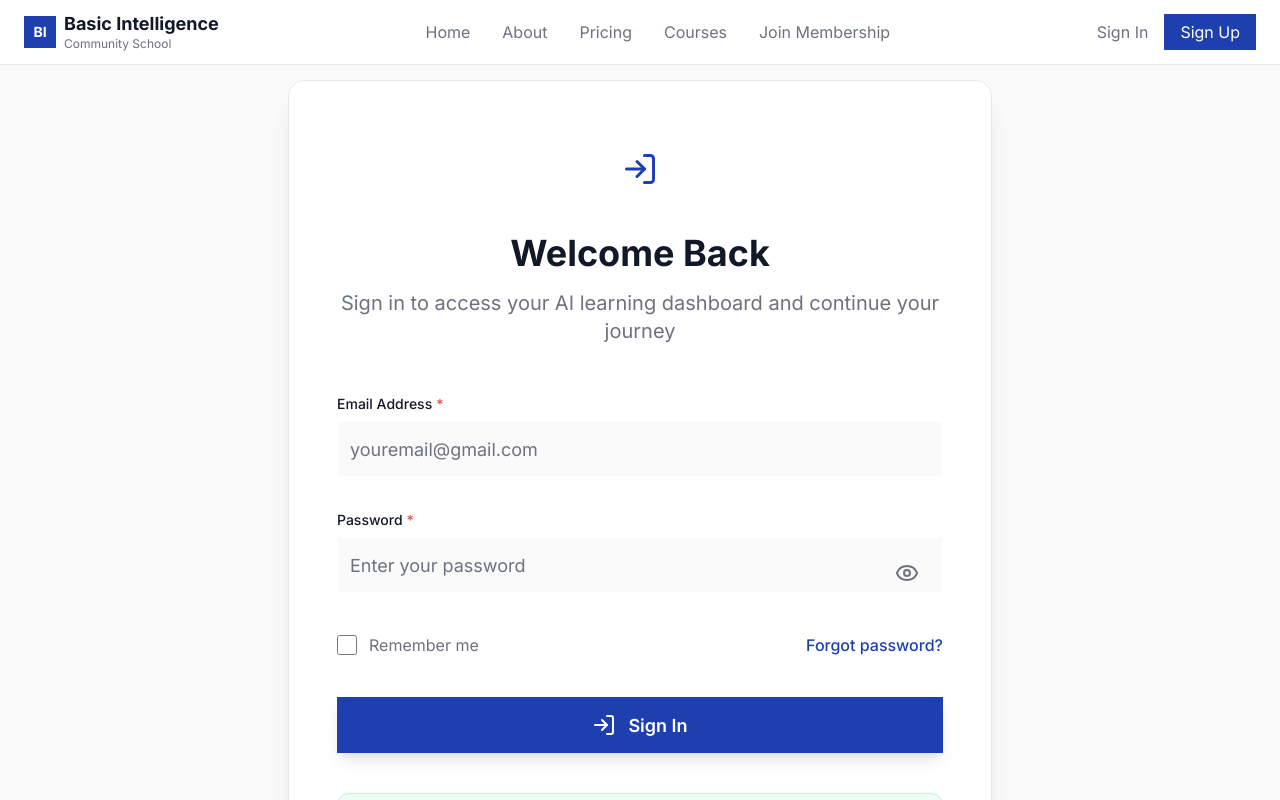
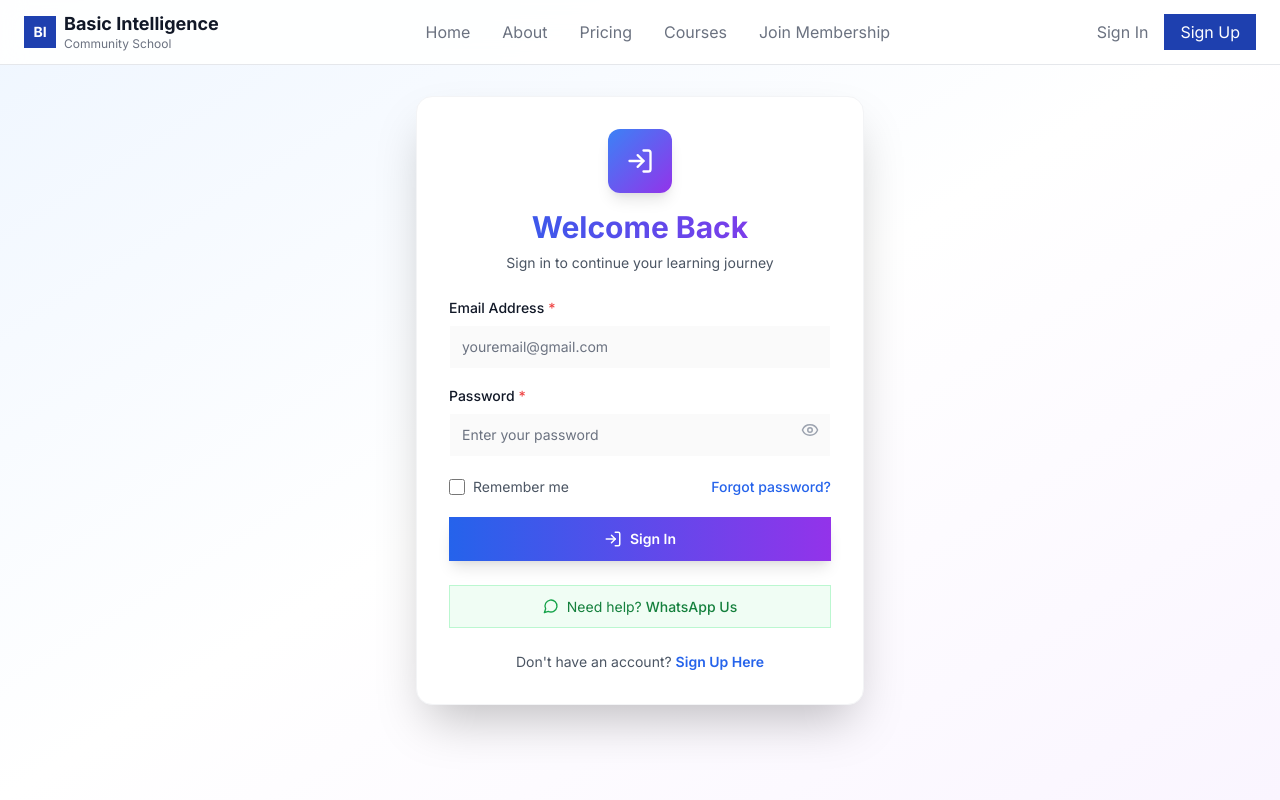
Before and after one commit to Bukassi600104/Basic-Intelligence-AI-School, a React (Vite) app: page /signin in a window 1280 px wide. Shown: the top 800 px of the page. Built offline with nearby package versions, Linux system fonts and the light colour scheme; no server answers.

Commit message:
Redesign sign-in page: compact, stylish layout with animations and fix redirect issue

```diff
--- a/src/pages/auth/SignInPage.jsx
+++ b/src/pages/auth/SignInPage.jsx
@@ -94,15 +94,16 @@ const SignInPage = () => {
 
       if (signInError) {
         setError(signInError);
+        setLoading(false);
         return;
       }
 
-      // Sign in successful - user will be redirected by useEffect
-      // The useEffect above will handle role-based redirection
+      // Sign in successful - keep loading true until redirect happens
+      // The useEffect will handle the redirect based on user role
+      console.log('Sign in successful, waiting for profile to load and redirect...');
 
     } catch (error) {
       setError('Sign in failed. Please try again.');
-    } finally {
       setLoading(false);
     }
   };
@@ -124,51 +125,50 @@ const SignInPage = () => {
   };
 
   return (
-    <div className="min-h-screen bg-gradient-to-br from-primary/5 via-background to-secondary/5">
+    <div className="min-h-screen bg-gradient-to-br from-blue-50 via-white to-purple-50 flex items-center justify-center py-12 px-4 sm:px-6 lg:px-8">
       <PublicHeader />
 
-      <main className="pt-20 pb-16">
-        <div className="max-w-3xl mx-auto px-4 lg:px-8">
-          {/* Enhanced Card Container - Much Wider */}
-          <div className="bg-card border border-border rounded-2xl p-10 lg:p-12 shadow-xl backdrop-blur-sm bg-white/95">
-            {/* Enhanced Header */}
-            <div className="text-center mb-12">
-              <div className="flex justify-center mb-6">
-                <div className="w-20 h-20 bg-primary/10 rounded-2xl flex items-center justify-center">
-                  <Icon name="LogIn" size={36} className="text-primary" />
+      <div className="max-w-md w-full space-y-8 animate-fadeIn">
+        {/* Compact Card Container */}
+        <div className="bg-white rounded-2xl shadow-2xl p-8 border border-gray-100 transform transition-all duration-300 hover:shadow-3xl">
+          {/* Compact Header */}
+          <div className="text-center mb-6">
+            <div className="flex justify-center mb-4">
+              <div className="w-16 h-16 bg-gradient-to-br from-blue-500 to-purple-600 rounded-xl flex items-center justify-center shadow-lg transform transition-transform hover:scale-110">
+                <Icon name="LogIn" size={28} className="text-white" />
               </div>
             </div>
-              <h1 className="text-4xl font-bold text-foreground mb-4">
+            <h1 className="text-3xl font-bold bg-gradient-to-r from-blue-600 to-purple-600 bg-clip-text text-transparent mb-2">
               Welcome Back
             </h1>
-              <p className="text-xl text-muted-foreground max-w-2xl mx-auto">
-                Sign in to access your AI learning dashboard and continue your journey
+            <p className="text-sm text-gray-600">
+              Sign in to continue your learning journey
             </p>
           </div>
 
-            {/* Enhanced Success Message */}
+          {/* Success Message */}
           {successMessage && (
-              <div className="mb-10 p-5 bg-green-50 border border-green-200 rounded-xl">
-                <div className="flex items-center space-x-4">
-                  <Icon name="CheckCircle" size={24} className="text-green-600 flex-shrink-0" />
-                  <span className="text-green-600 text-base font-medium">{successMessage}</span>
+            <div className="mb-4 p-3 bg-green-50 border border-green-200 rounded-lg animate-slideDown">
+              <div className="flex items-center space-x-2">
+                <Icon name="CheckCircle" size={18} className="text-green-600 flex-shrink-0" />
+                <span className="text-green-700 text-sm">{successMessage}</span>
               </div>
             </div>
           )}
 
-            {/* Enhanced Error Message */}
+          {/* Error Message */}
           {error && (
-              <div className="mb-10 p-5 bg-red-50 border border-red-200 rounded-xl">
-                <div className="flex items-center space-x-4">
-                  <Icon name="AlertCircle" size={24} className="text-red-600 flex-shrink-0" />
-                  <span className="text-red-600 text-base font-medium">{error}</span>
+            <div className="mb-4 p-3 bg-red-50 border border-red-200 rounded-lg animate-slideDown">
+              <div className="flex items-center space-x-2">
+                <Icon name="AlertCircle" size={18} className="text-red-600 flex-shrink-0" />
+                <span className="text-red-700 text-sm">{error}</span>
               </div>
             </div>
           )}
 
-            {/* Enhanced Sign In Form */}
-            <form onSubmit={handleSubmit} className="space-y-10">
-              <div className="grid grid-cols-1 lg:grid-cols-1 gap-8">
+          {/* Compact Sign In Form */}
+          <form onSubmit={handleSubmit} className="space-y-5">
+            <div className="space-y-4">
               <Input
                 label="Email Address"
                 name="email"
@@ -178,7 +178,7 @@ const SignInPage = () => {
                 onChange={handleInputChange}
                 placeholder="youremail@gmail.com"
                 disabled={loading}
-                  className="text-lg h-14"
+                className="h-11 text-sm"
               />
 
               <div className="relative">
@@ -191,28 +191,28 @@ const SignInPage = () => {
                   onChange={handleInputChange}
                   placeholder="Enter your password"
                   disabled={loading}
-                    className="text-lg h-14 pr-14"
+                  className="h-11 text-sm pr-12"
                 />
                 <button
                   type="button"
                   onClick={() => setShowPassword(!showPassword)}
-                    className="absolute right-4 top-11 text-muted-foreground hover:text-foreground transition-colors p-2 rounded-md hover:bg-muted/50"
+                  className="absolute right-3 top-9 text-gray-400 hover:text-gray-600 transition-colors"
                   title={showPassword ? "Hide password" : "Show password"}
                 >
-                    <Icon name={showPassword ? "EyeOff" : "Eye"} size={24} />
+                  <Icon name={showPassword ? "EyeOff" : "Eye"} size={18} />
                 </button>
               </div>
             </div>
 
-              <div className="flex items-center justify-between">
-                <div className="flex items-center space-x-3">
+            <div className="flex items-center justify-between text-sm">
+              <div className="flex items-center">
                 <input
                   id="remember-me"
                   name="remember-me"
                   type="checkbox"
-                    className="h-5 w-5 rounded border-gray-300 text-primary focus:ring-primary"
+                  className="h-4 w-4 rounded border-gray-300 text-blue-600 focus:ring-blue-500"
                 />
-                  <label htmlFor="remember-me" className="text-base text-muted-foreground">
+                <label htmlFor="remember-me" className="ml-2 text-gray-600">
                   Remember me
                 </label>
               </div>
@@ -220,61 +220,59 @@ const SignInPage = () => {
               <button
                 type="button"
                 onClick={handleForgotPassword}
-                  className="text-base text-primary hover:text-primary/80 font-medium hover:underline transition-colors"
+                className="text-blue-600 hover:text-blue-700 font-medium hover:underline transition-colors"
               >
                 Forgot password?
               </button>
             </div>
 
-              {/* Enhanced Submit Button */}
+            {/* Compact Submit Button */}
             <Button
               type="submit"
               fullWidth
               loading={loading}
               disabled={loading}
-                size="lg"
-                className="h-14 text-lg font-semibold shadow-lg hover:shadow-xl transition-all duration-300"
+              className="h-11 bg-gradient-to-r from-blue-600 to-purple-600 hover:from-blue-700 hover:to-purple-700 text-white font-semibold shadow-lg hover:shadow-xl transition-all duration-300 transform hover:scale-[1.02]"
             >
               {loading ? (
-                  <div className="flex items-center space-x-3">
-                    <Icon name="Loader" size={24} className="animate-spin" />
+                <div className="flex items-center justify-center space-x-2">
+                  <Icon name="Loader" size={18} className="animate-spin" />
                   <span>Signing In...</span>
                 </div>
               ) : (
-                  <div className="flex items-center space-x-3">
-                    <Icon name="LogIn" size={24} />
+                <div className="flex items-center justify-center space-x-2">
+                  <Icon name="LogIn" size={18} />
                   <span>Sign In</span>
                 </div>
               )}
             </Button>
           </form>
 
-
-            {/* Enhanced WhatsApp Contact */}
-            <div className="mt-10 p-6 bg-green-50 border border-green-200 rounded-xl">
-              <div className="flex items-center justify-center space-x-4">
-                <Icon name="MessageCircle" size={24} className="text-green-600 flex-shrink-0" />
-                <span className="text-base text-green-700 font-medium">
-                  Need help? Contact us on WhatsApp:{' '}
+          {/* WhatsApp Contact - Compact */}
+          <div className="mt-6 p-3 bg-green-50 border border-green-200 rounded-lg">
+            <div className="flex items-center justify-center space-x-2 text-sm">
+              <Icon name="MessageCircle" size={16} className="text-green-600" />
+              <span className="text-green-700">
+                Need help?{' '}
                 <a
                   href="https://wa.me/2349062284074"
                   target="_blank"
                   rel="noopener noreferrer"
-                    className="hover:underline text-green-800"
+                  className="font-medium hover:underline"
                 >
-                    +2349062284074
+                  WhatsApp Us
                 </a>
               </span>
             </div>
           </div>
 
-            {/* Enhanced Sign Up Link */}
-            <div className="mt-10 pt-8 border-t border-border text-center">
-              <p className="text-lg text-muted-foreground">
+          {/* Sign Up Link - Compact */}
+          <div className="mt-6 text-center">
+            <p className="text-sm text-gray-600">
               Don't have an account?{' '}
               <Link
                 to="/signup"
-                  className="text-primary hover:text-primary/80 font-semibold hover:underline transition-colors"
+                className="text-blue-600 hover:text-blue-700 font-semibold hover:underline transition-colors"
               >
                 Sign Up Here
               </Link>
@@ -282,7 +280,6 @@ const SignInPage = () => {
           </div>
         </div>
       </div>
-      </main>
     </div>
   );
 };
--- a/tailwind.config.js
+++ b/tailwind.config.js
@@ -98,6 +98,7 @@ module.exports = {
         'lg': '0 10px 15px -3px rgba(0, 0, 0, 0.1), 0 4px 6px -2px rgba(0, 0, 0, 0.05)',
         'xl': '0 20px 25px -5px rgba(0, 0, 0, 0.1), 0 10px 10px -5px rgba(0, 0, 0, 0.04)',
         '2xl': '0 25px 50px -12px rgba(0, 0, 0, 0.25)',
+        '3xl': '0 35px 60px -15px rgba(0, 0, 0, 0.3)',
         'modal': '0 10px 25px rgba(0, 0, 0, 0.1)',
         'card': '0 1px 3px rgba(0, 0, 0, 0.1)',
       },
@@ -109,6 +110,8 @@ module.exports = {
         "slide-in": "slide-in 0.3s ease-out",
         "slide-out": "slide-out 0.3s ease-out",
         "bounce-in": "bounce-in 0.3s cubic-bezier(0.68, -0.55, 0.265, 1.55)",
+        "fadeIn": "fadeIn 0.5s ease-out",
+        "slideDown": "slideDown 0.3s ease-out",
       },
       keyframes: {
         "accordion-down": {
@@ -141,6 +144,14 @@ module.exports = {
           "70%": { transform: "scale(0.9)" },
           "100%": { transform: "scale(1)", opacity: "1" },
         },
+        "fadeIn": {
+          "0%": { opacity: "0", transform: "translateY(10px)" },
+          "100%": { opacity: "1", transform: "translateY(0)" },
+        },
+        "slideDown": {
+          "0%": { opacity: "0", transform: "translateY(-10px)" },
+          "100%": { opacity: "1", transform: "translateY(0)" },
+        },
       },
       transitionTimingFunction: {
         'bounce': 'cubic-bezier(0.68, -0.55, 0.265, 1.55)',
```
Lines whose indentation alone changed are shown as unchanged.
